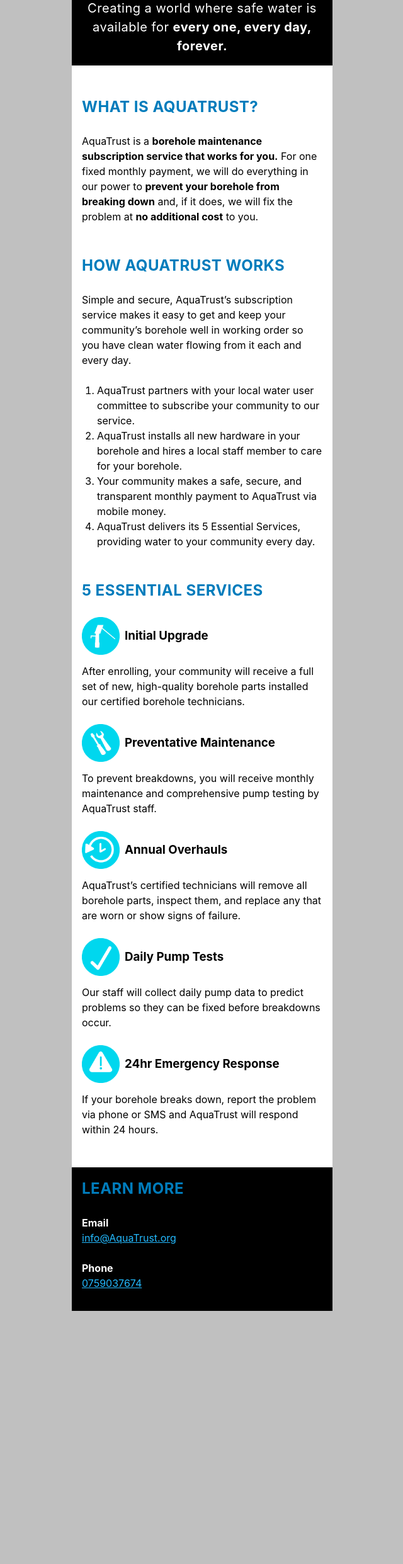
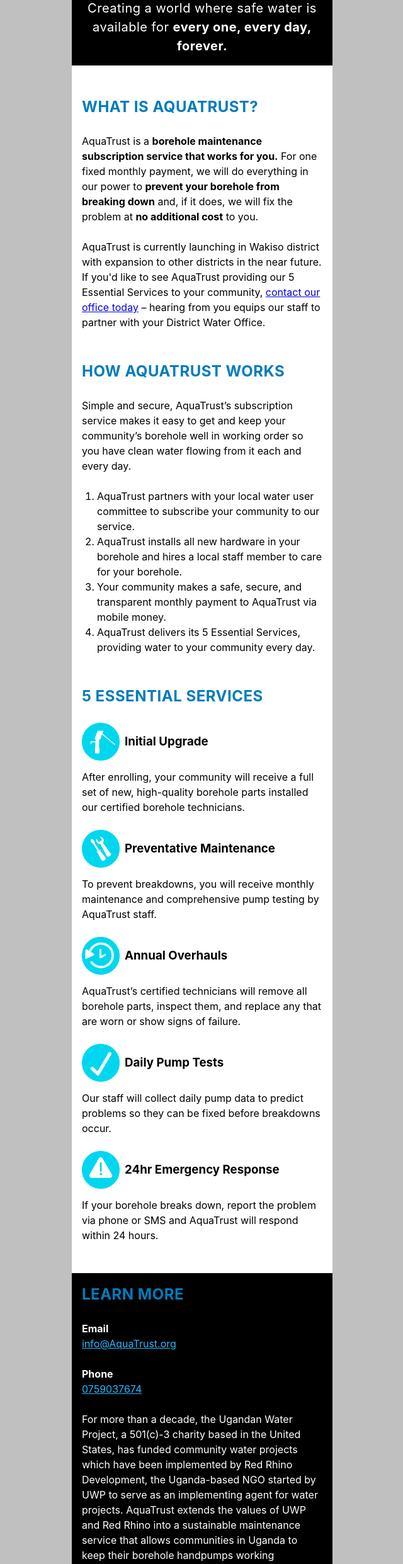
Before and after one commit to Scotchester/aquatrust, a plain HTML site: page index.html in a window 1280 px wide. Shown: the part 316-2800 px from the top of the page at 63% size, without its empty margins (319-959 px from the left). Before the commit the page ends 2398 px from the top, so only its background shows below. Drawn offline with Linux system fonts and the light colour scheme.

Commit message:
Add info on area of operation and organizational parentage

```diff
--- a/index.html
+++ b/index.html
@@ -34,6 +34,16 @@
         we will do everything in our power to <b>prevent your borehole
         from breaking down</b> and, if it does, we will fix the problem at
         <b>no additional cost</b> to you.
+    </p>
+
+    <p>
+        AquaTrust is currently launching in Wakiso district
+        with expansion to other districts in the near future.
+        If you'd like to see AquaTrust providing our
+        5 Essential Services to your community,
+        <a href="#learn-more">contact our office today</a> –
+        hearing from you equips our staff to
+        partner with your District Water Office.
     </p>
 
     <!-- <nav>
@@ -111,8 +121,9 @@
                 Annual Overhauls
             </h3>
             <p>
-                AquaTrust’s certified technicians will remove all borehole parts,
-                inspect them, and replace any that are worn or show signs of failure.
+                AquaTrust’s certified technicians will
+                remove all borehole parts, inspect them,
+                and replace any that are worn or show signs of failure.
             </p>
         </li>
 
@@ -131,20 +142,36 @@
                 24hr Emergency Response
             </h3>
             <p>
-                If your borehole breaks down, report the problem via phone or SMS
-                and AquaTrust will respond within 24 hours.
+                If your borehole breaks down, report the problem
+                via phone or SMS and AquaTrust will respond within 24 hours.
             </p>
         </li>
     </ul>
 
-    <footer>
+    <footer id="learn-more">
         <h2>Learn more</h2>
         <dl>
             <dt>Email</dt>
-                <dd><a href="mailto:info@aquatrust.com">info@AquaTrust.org</a></dd>
+                <dd>
+                    <a href="mailto:info@aquatrust.com">info@AquaTrust.org</a>
+                </dd>
             <dt>Phone</dt>
-                <dd><a href="tel:0759037674">0759037674</a></dd>
+                <dd>
+                    <a href="tel:0759037674">0759037674</a>
+                </dd>
         </dl>
+        <p>
+            For more than a decade, the Ugandan Water Project,
+            a 501(c)-3 charity based in the United States,
+            has funded community water projects which
+            have been implemented by Red Rhino Development,
+            the Uganda-based NGO started by UWP
+            to serve as an implementing agent for water projects.
+            AquaTrust extends the values of UWP and Red Rhino
+            into a sustainable maintenance service
+            that allows communities in Uganda
+            to keep their borehole handpumps working indefinitely.
+        </p>
     </footer>
 </body>
 
```
